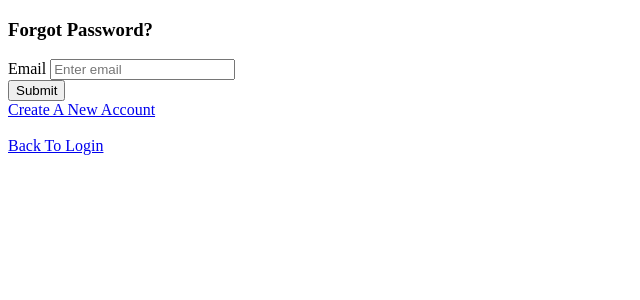
After one commit to mahdi921/My-Awsome-Blog, a Django app: page /accounts/password-reset in a window 1280 px wide. The commit adds this page. Shown: the top 300 px of the page, without its empty margins (0-640 px from the left). Run offline with Django 4.2, Linux system fonts and the light colour scheme.

Commit message:
completed implementing anything accounts wise that I know of as of now

```diff
--- a/accounts/urls.py
+++ b/accounts/urls.py
@@ -1,10 +1,19 @@
 from django.urls import path
-from accounts.views import login_view, register_view, logut_view
-
+from accounts.views import login_view, logut_view, register_view, ResetPasswordView #, profile_view, profile_edit_view,
+from django.contrib.auth import views as auth_views
+from django.urls import reverse_lazy
 app_name = 'accounts'
 
 urlpatterns = [
     path('login',login_view, name='login'),
     path('logout', logut_view, name='logout'),
     path('register', register_view, name='register'),
+    path('password-reset', ResetPasswordView.as_view(), name='password_reset'),
+    path('password-reset-confirm/<uidb64>/<token>/',
+         auth_views.PasswordResetConfirmView.as_view(template_name='accounts/password_reset_confirm.html',
+                                                     success_url=reverse_lazy('accounts:password_reset_complete')),
+         name='password_reset_confirm'),
+    path('password-reset-complete/',
+         auth_views.PasswordResetCompleteView.as_view(template_name='accounts/password_reset_complete.html'),
+         name='password_reset_complete'),
 ]
--- a/accounts/views.py
+++ b/accounts/views.py
@@ -6,6 +6,9 @@ from django.contrib.auth.forms import AuthenticationForm
 from django.contrib.auth.models import User
 from django.urls import reverse_lazy, reverse
 from django.http import HttpResponseRedirect
+from accounts.forms import RegisterForm
+from django.contrib.messages.views import SuccessMessageMixin
+from django.contrib.auth.views import PasswordResetView
 
 # Create your views here.
 
@@ -20,7 +23,7 @@ def login_view(request):
                 if not User.objects.filter(username=username).exists():
                     messages.add_message(request, messages.ERROR,
                                          'Username or email does not exist, try again')
-                    return redirect('/accounts/login')
+                    return redirect(reverse('accounts:login'))
             password = request.POST['password']
             data = {'username': username, 'password': password}
             form = AuthenticationForm(request=request, data=data)
@@ -45,11 +48,57 @@ def login_view(request):
         return redirect(reverse('website:index'))
 
 def register_view(request):
-    return render(request, 'accounts/register.html')
+    if not request.user.is_authenticated:
+        if request.method == "POST":
+            data = {
+                'username': request.POST.get('username'),
+                'first_name': request.POST.get('first_name'),
+                'last_name': request.POST.get('last_name'),
+                'email': request.POST.get('email'),
+                'password1': request.POST.get('password1'),
+                'password2': request.POST.get('password2')
+            }
+            if User.objects.filter(username=data['username']).exists() or User.objects.filter(email=data['email']).exists():
+                messages.add_message(request, messages.ERROR,
+                                     "Username or email already exists")
+                return redirect(reverse('accounts:register'))
+            form = RegisterForm(data=data)
+            if form.is_valid():
+                form.save()
+                messages.add_message(request, messages.SUCCESS,
+                                     "Registration successful, redirecting to login page...")
+                return redirect('/accounts/login')
+            else:
+                messages.add_message(request, messages.ERROR,
+                                     "Check your input and try again")
+        form = RegisterForm()
+        context = {
+            'form': form
+        }
+        return render(request, 'accounts/register.html', context)
+    else:
+        messages.add_message(request, messages.INFO,
+                             "Please log out first before registering, redirecting to home page...  ")
+        return redirect(reverse('website:index'))
 
-@login_required
+
 def logut_view(request):
-    logout(request)
-    messages.add_message(request, messages.SUCCESS,
-                         "You have been logged out, redirecting to home page...")
-    return redirect(reverse('website:index'))
+    if request.user.is_authenticated:
+        logout(request)
+        messages.add_message(request, messages.SUCCESS,
+                             "You have been logged out, redirecting to home page...")
+        return redirect(reverse('website:index'))
+    else:
+        messages.add_message(request, messages.INFO,
+                             "You are already logged out, redirecting to home page... ")
+        return redirect(reverse('website:index'))
+
+class ResetPasswordView(SuccessMessageMixin, PasswordResetView):
+    template_name = 'accounts/password_reset.html'
+    email_template_name = 'accounts/password_reset_email.html'
+    subject_template_name = 'accounts/password_reset_subject.txt'
+    success_message = "We have emailed you instructions for setting your password, " \
+                      "if an account exists with the email you entered. You should receive them shortly." \
+                      " If you dont receive an email, " \
+                      "please make sure you have entered the address you registered with, and check your spam folder."
+    success_url = reverse_lazy('accounts:login')
--- a/blog/admin.py
+++ b/blog/admin.py
@@ -6,7 +6,7 @@ from blog.models import Post, Category, Comment
 
 @admin.register(Post)
 class PostAdmin(admin.ModelAdmin):
-    list_display = ('title','author', 'counted_views', 'status',
+    list_display = ('title','author','login_required', 'counted_views', 'status',
                     'published_date', 'created_date', 'updated_date')
     list_filter = ('status', 'created_date')
     search_fields = ('title', 'author', 'content')
--- a/blog/models.py
+++ b/blog/models.py
@@ -20,6 +20,7 @@ class Post(models.Model):
     counted_views = models.IntegerField(default=0)
     category = models.ManyToManyField(Category)
     tag = TaggableManager()
+    login_required = models.BooleanField(default=False)
     status = models.BooleanField(default=False)
     created_date = models.DateTimeField(auto_now_add=True)
     updated_date = models.DateTimeField(auto_now=True)
--- /dev/null
+++ b/templates/accounts/password_reset.html
@@ -0,0 +1,65 @@
+<!DOCTYPE html>
+<html lang="en">
+<head>
+    <meta charset="UTF-8">
+    <title>Title</title>
+</head>
+<body>
+<div class="form-content my-3 p-3">
+        <div class="container">
+            <div class="row justify-content-center">
+                <div class="col-lg-5">
+                    <div class="card shadow-lg border-0 rounded-lg mt-0 mb-3">
+                        <div class="card-header justify-content-center">
+                            <div id="error_div"></div>
+                          <h3 class="font-weight-light my-4 text-center">Forgot Password?</h3>
+                        </div>
+                        {% if form.errors %}
+                            <div class="alert alert-danger alert-dismissible" role="alert">
+                                <div id="form_errors">
+                                    {% for key, value in form.errors.items %}
+                                        <strong>{{ value }}</strong>
+                                    {% endfor %}
+                                </div>
+                                <button type="button" class="close" data-dismiss="alert" aria-label="Close">
+                                    <span aria-hidden="true">&times;</span>
+                                </button>
+                            </div>
+                        {% endif %}
+                        <div class="card-body">
+                            <form method="POST">
+                                {% csrf_token %}
+                                <div class="form-row">
+                                    <div class="col-md-10 offset-md-1">
+                                    <div class="form-group">
+                                      <label class="small mb-1" for="id_email">Email</label>
+                                        <input type="email" name="email"  class="form-control"
+                                               autocomplete="email" maxlength="254" required id="id_email"
+                                               placeholder="Enter email">
+                                    </div>
+                                </div>
+                            </div>
+                                <div class="form-row">
+                                  <div class="col-md-10 offset-md-1">
+                                    <div class="form-group mt-0 mb-1">
+                                        <button type="submit" class="col-md-12 btn btn-dark">Submit
+                                        </button>
+                                    </div>
+                                 </div>
+                               </div>
+                            </form>
+                        </div>
+                        <div class="card-footer text-center">
+                            <div class="small">
+                                <a href="{% url 'accounts:register' %}">Create A New Account</a><br><br>
+                                <a href="{% url 'accounts:login' %}">Back To Login</a><br>
+                            </div>
+                        </div>
+                    </div>
+                </div>
+            </div>
+        </div>
+
+  </div>
+</body>
+</html>
--- /dev/null
+++ b/templates/accounts/password_reset_subject.txt
@@ -0,0 +1 @@
+Django - Registration/Login App Password Reset
```
Also changed, not shown: accounts/forms.py (+12 -0 lines), blog/views.py (+5 -13 lines), mysite/settings.py (+22 -0 lines), templates/accounts/login.html (+6 -1 lines), templates/accounts/password_reset_complete.html (added, +20 -0 lines), templates/accounts/password_reset_confirm.html (added, +76 -0 lines), templates/accounts/password_reset_email.html (added, +12 -0 lines), templates/accounts/register.html (+9 -6 lines), templates/blog/single-post.html (+9 -0 lines), blog/migrations/0010_post_login_required.py (added).
